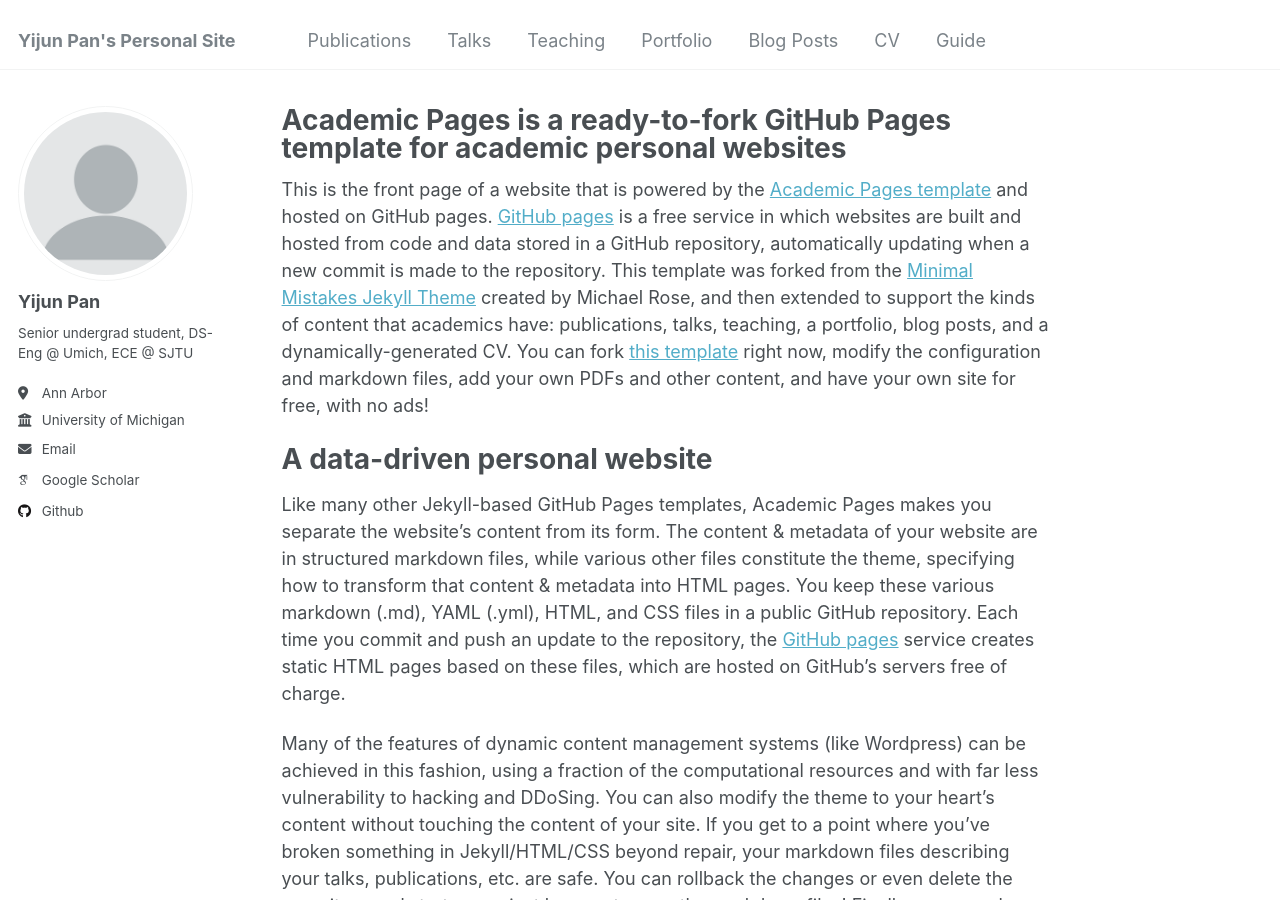
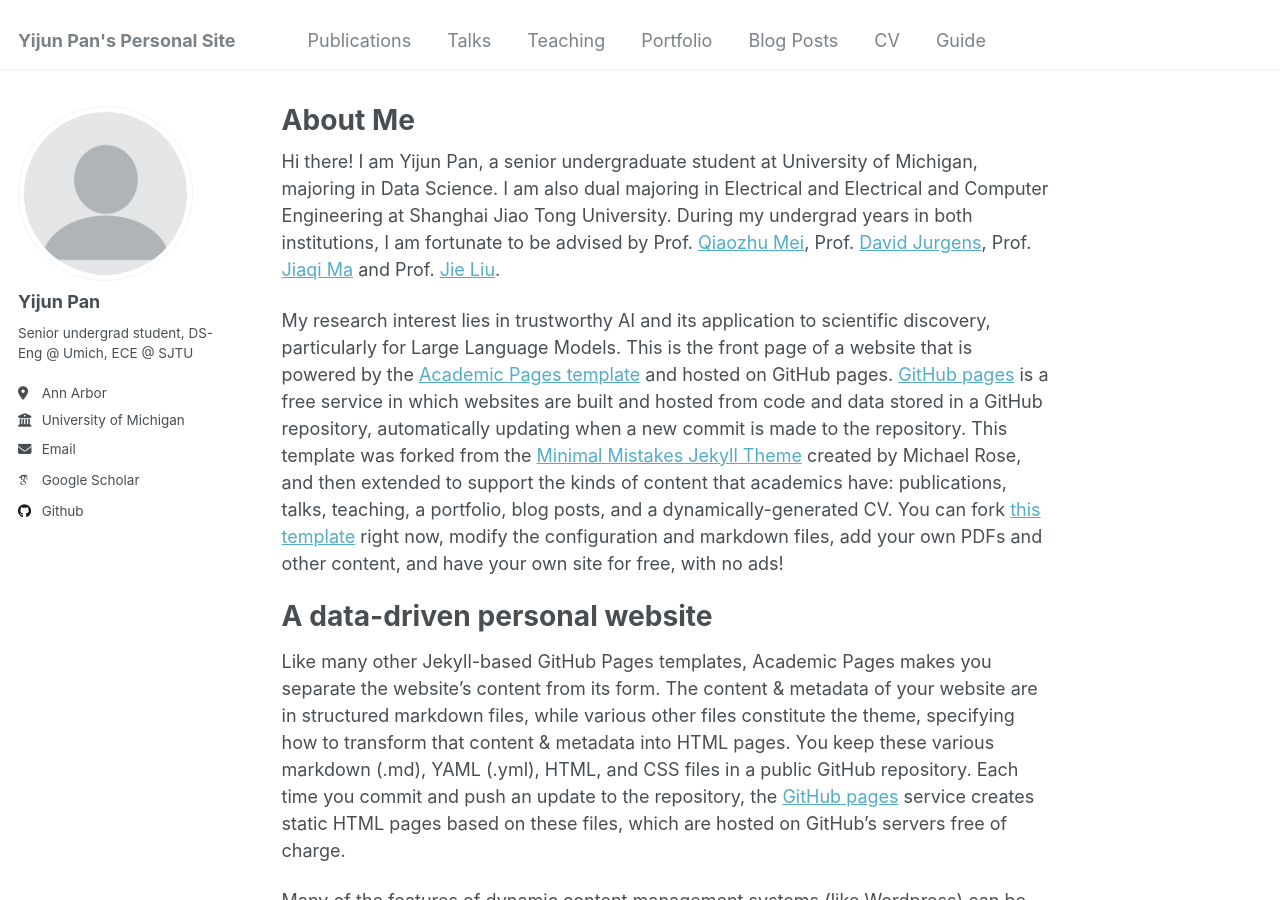
Before and after one commit to charles-pyj/charles-pyj.github.io, a Jekyll site: the page built from _pages/about.md, in a window 1280 px wide and 900 px high. Built offline with Jekyll 4.4.1, drawn with Linux system fonts in a browser that asks for light colours; some web fonts are replaced; part of the change alters nothing that is shown.

Commit message:
Add/Added files

```diff
--- a/_pages/about.md
+++ b/_pages/about.md
@@ -1,12 +1,15 @@
 ---
 permalink: /
-title: "Academic Pages is a ready-to-fork GitHub Pages template for academic personal websites"
+title: "About Me"
 author_profile: true
 redirect_from:
   - /about/
   - /about.html
 ---
 
+Hi there! I am Yijun Pan, a senior undergraduate student at University of Michigan, majoring in Data Science. I am also dual majoring in Electrical and Electrical and Computer Engineering at Shanghai Jiao Tong University. During my undergrad years in both institutions, I am fortunate to be advised by Prof. [Qiaozhu Mei](https://www.si.umich.edu/people/qiaozhu-mei), Prof. [David Jurgens](https://jurgens.people.si.umich.edu/), Prof. [Jiaqi Ma](https://jiaqima.github.io/about/) and Prof. [Jie Liu](https://jieliu6.github.io/).
+
+My research interest lies in trustworthy AI and its application to scientific discovery, particularly for Large Language Models.
 This is the front page of a website that is powered by the [Academic Pages template](https://github.com/academicpages/academicpages.github.io) and hosted on GitHub pages. [GitHub pages](https://pages.github.com) is a free service in which websites are built and hosted from code and data stored in a GitHub repository, automatically updating when a new commit is made to the repository. This template was forked from the [Minimal Mistakes Jekyll Theme](https://mmistakes.github.io/minimal-mistakes/) created by Michael Rose, and then extended to support the kinds of content that academics have: publications, talks, teaching, a portfolio, blog posts, and a dynamically-generated CV. You can fork [this template](https://github.com/academicpages/academicpages.github.io) right now, modify the configuration and markdown files, add your own PDFs and other content, and have your own site for free, with no ads!
 
 A data-driven personal website
@@ -18,11 +21,11 @@ Many of the features of dynamic content management systems (like Wordpress) can
 Getting started
 ======
 1. Register a GitHub account if you don't have one and confirm your e-mail (required!)
-1. Fork [this template](https://github.com/academicpages/academicpages.github.io) by clicking the "Use this template" button in the top right.
-1. Go to the repository's settings (rightmost item in the tabs that start with "Code", should be below "Unwatch"). Rename the repository "[your GitHub username].github.io", which will also be your website's URL.
-1. Set site-wide configuration and create content & metadata (see below -- also see [this set of diffs](http://archive.is/3TPas) showing what files were changed to set up [an example site](https://getorg-testacct.github.io) for a user with the username "getorg-testacct")
-1. Upload any files (like PDFs, .zip files, etc.) to the files/ directory. They will appear at https://[your GitHub username].github.io/files/example.pdf.
-1. Check status by going to the repository settings, in the "GitHub pages" section
+2. Fork [this template](https://github.com/academicpages/academicpages.github.io) by clicking the "Use this template" button in the top right.
+3. Go to the repository's settings (rightmost item in the tabs that start with "Code", should be below "Unwatch"). Rename the repository "[your GitHub username].github.io", which will also be your website's URL.
+4. Set site-wide configuration and create content & metadata (see below -- also see [this set of diffs](http://archive.is/3TPas) showing what files were changed to set up [an example site](https://getorg-testacct.github.io) for a user with the username "getorg-testacct")
+5. Upload any files (like PDFs, .zip files, etc.) to the files/ directory. They will appear at https://[your GitHub username].github.io/files/example.pdf.
+6. Check status by going to the repository settings, in the "GitHub pages" section
 
 Site-wide configuration
 ------
```
